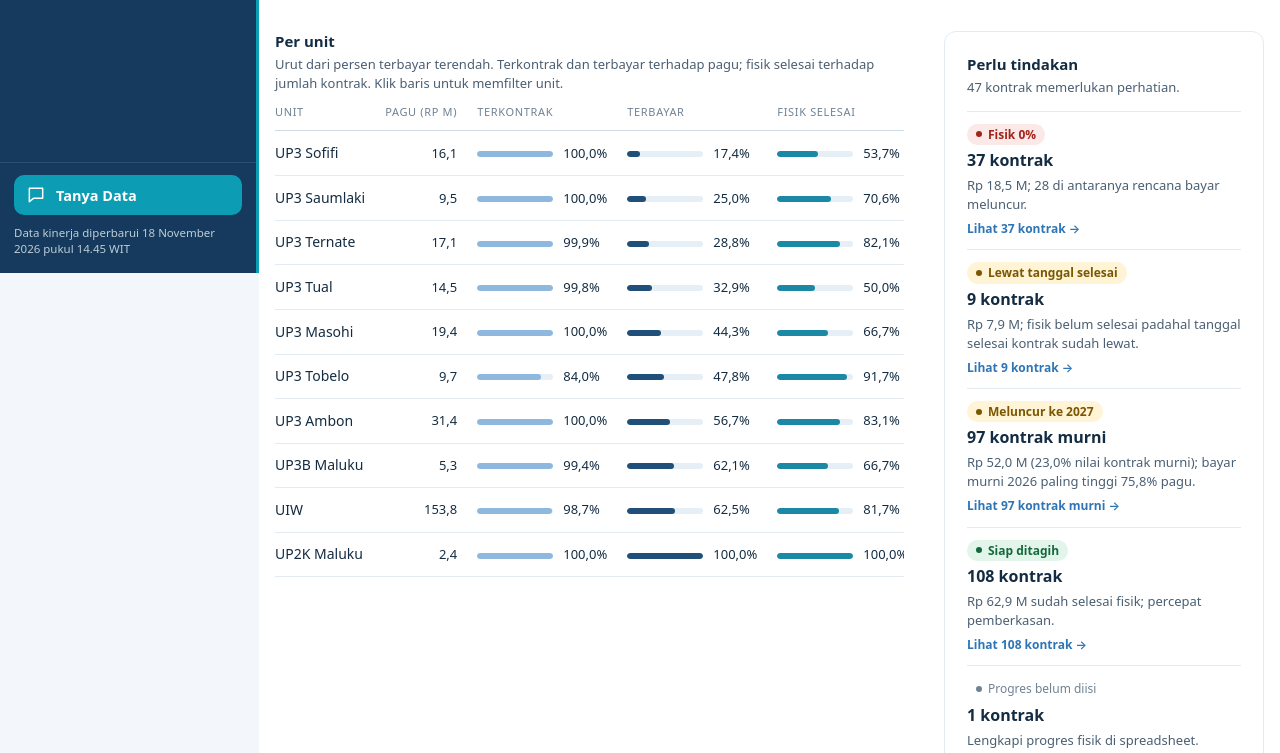
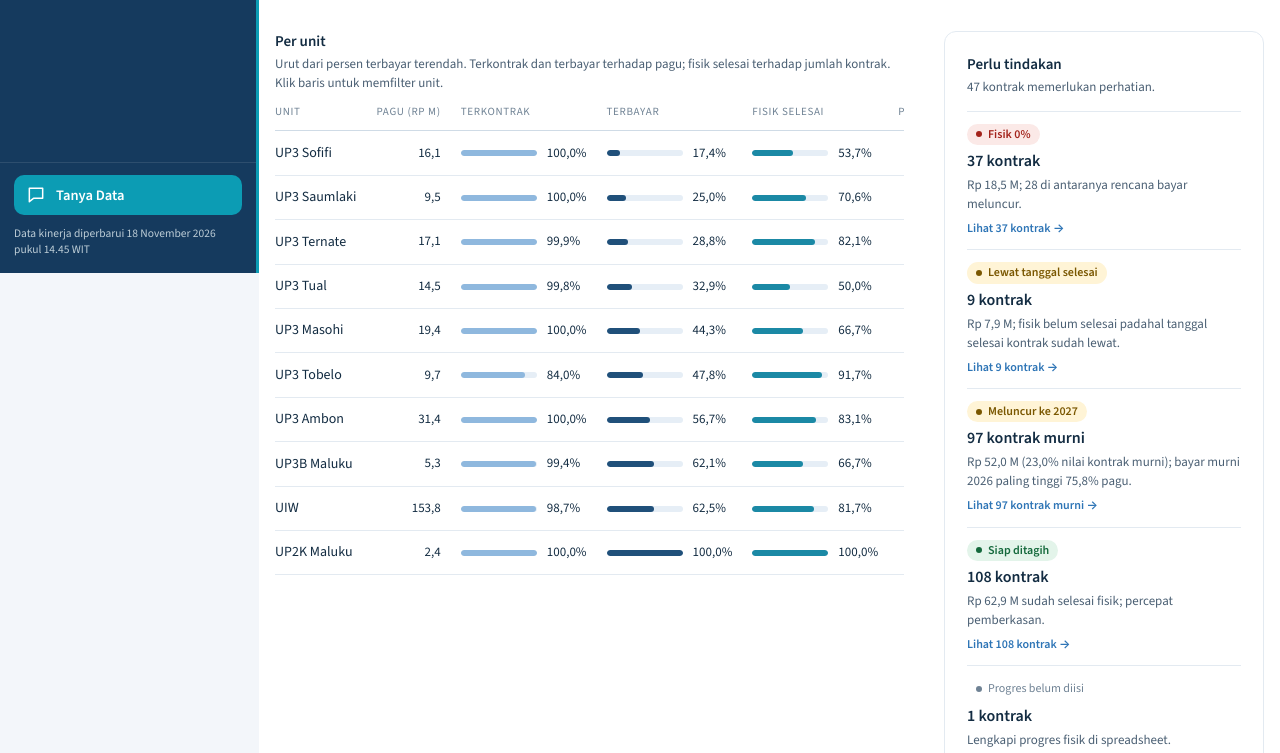
Before and after one commit to zuhal99/Dashboard-TND-UIW-MMU, a plain HTML site: page index.html in a window 1280 px wide. Shown: the part 527-1280 px from the top of the page. Drawn offline with nearby package versions, Linux system fonts and the light colour scheme.

Commit message:
Ganti huruf web ke Myriad Pro (cadangan Source Sans 3)
Myriad Pro dipakai bila terpasang di perangkat; bila tidak, Source Sans 3
(rancangan Adobe yang sangat mirip, lisensi terbuka) dari Google Fonts.
Berlaku untuk seluruh web, termasuk angka besar yang sebelumnya berhuruf serif.

Co-Authored-By: Claude Opus 5.5 <noreply@anthropic.com>
Claude-Session: https://claude.ai/code/session_01Sps9jR3e6d6FCjmZjd2DUB

```diff
--- /dev/null
+++ b/font-web.css
@@ -0,0 +1,10 @@
+/* Huruf web: Myriad Pro (permintaan Zuhal 27 Nov 2026).
+   Myriad Pro berlisensi Adobe dan tidak boleh disematkan di situs publik, jadi dipakai bila sudah terpasang di perangkat
+   pembaca. Cadangan: Source Sans 3 (rancangan Adobe, bentuknya sangat mirip Myriad, lisensi terbuka SIL OFL). */
+@import url('https://fonts.googleapis.com/css2?family=Source+Sans+3:wght@400;500;600;700&display=swap');
+:root{
+  --font-myriad:"Myriad Pro","MyriadPro-Regular","Myriad","Source Sans 3","Source Sans Pro","Segoe UI",system-ui,-apple-system,sans-serif;
+  --font-anthropic-sans:var(--font-myriad);
+  --font-anthropic-serif:var(--font-myriad);
+}
+body,#dash-root,.leaflet-container,button,input,select,textarea{font-family:var(--font-myriad)}
--- a/index.html
+++ b/index.html
@@ -2979,6 +2979,7 @@ return best;
 
 </div>
 <link rel="stylesheet" href="tema-web.css?v=92347f5b1c">
+<link rel="stylesheet" href="font-web.css?v=371dc245ac">
 <footer class="web-foot">Data kinerja terakhir diperbarui 18 November 2026 pukul 14.45 WIT. Dashboard ini juga tersedia di Claude; isi keduanya sama.<span class="tw-maluku">PLN UIW Maluku dan Maluku Utara, menerangi negeri seribu pulau.</span></footer>
 <script src="hi-web.js?v=45db6011ed"></script>
 <script src="transmisi-data.js?v=7d4cdc8ab0"></script>
```
